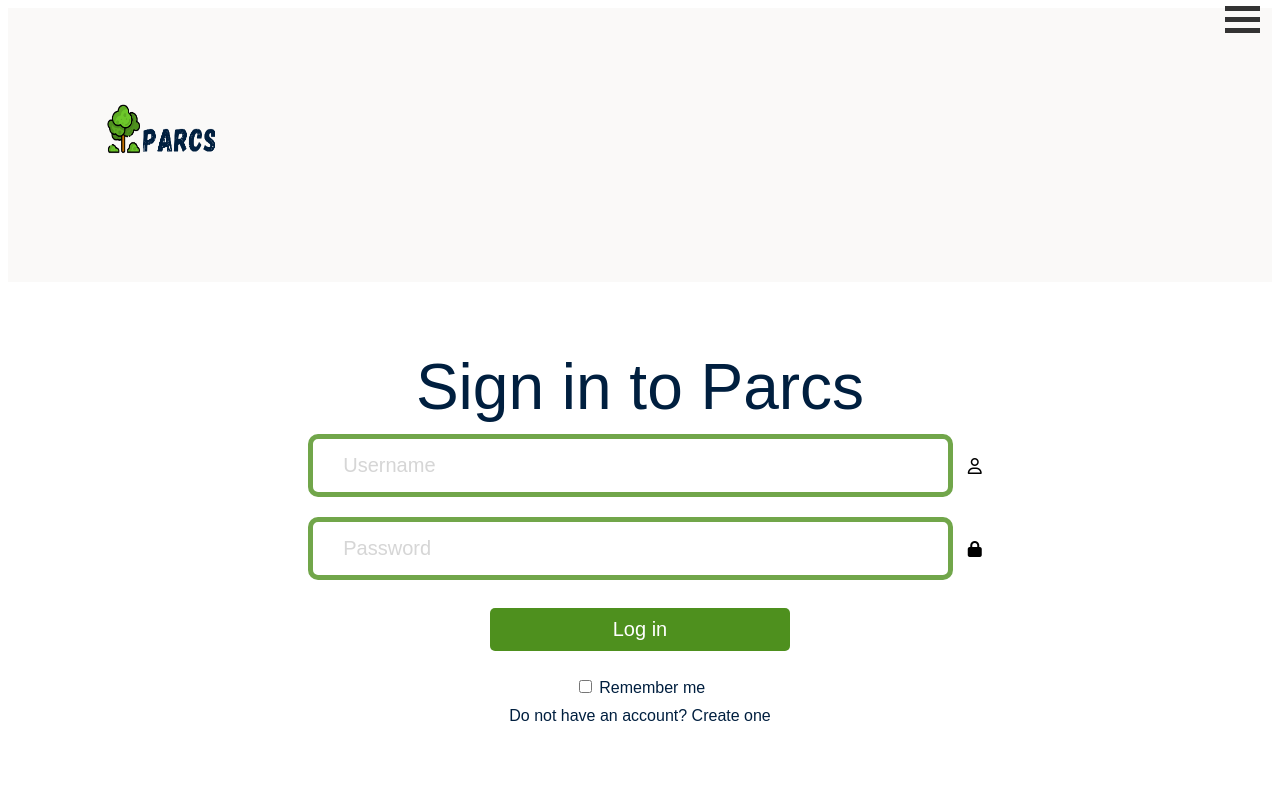
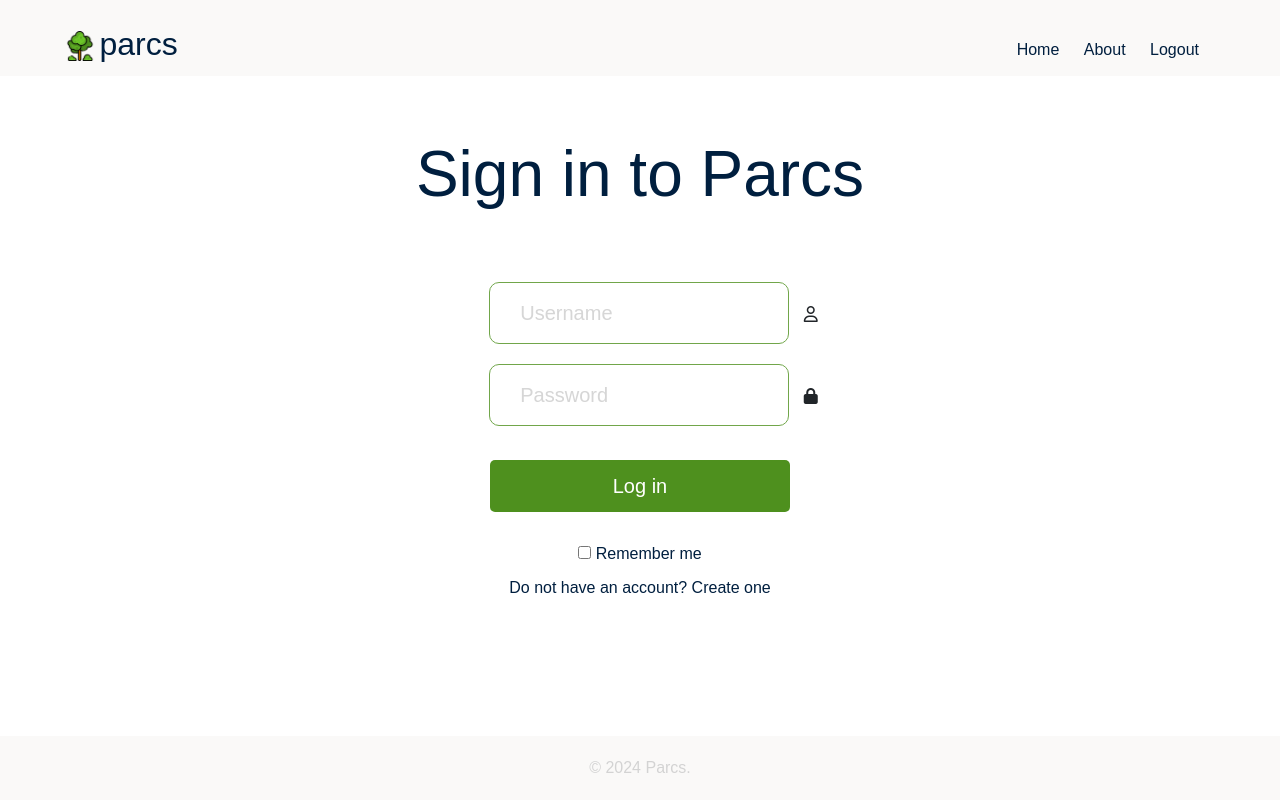
Before and after one commit to priscaolose/parcs-2, a plain HTML site: page loginpage2.html in a window 1280 px wide. Drawn offline with nearby package versions, Linux system fonts and the light colour scheme.

Commit message:
redesigned login

```diff
--- a/loginpage2.html
+++ b/loginpage2.html
@@ -3,37 +3,41 @@
 
 <head>
     <script src="https://kit.fontawesome.com/a3303f42a6.js" crossorigin="anonymous"></script>
-    <title>ParcsLoginPage</title>
+    <meta charset="UTF-8">
+    <meta name="viewport" content="width=device-width, initial-scale=1.0">
+    <title>Sign In To Parcs</title>
     <meta charset="UTF-8">
     <meta name="vxiewport" content="width=device-width, initial-scale=1.0">
+    <link rel="stylesheet" href="https://stackpath.bootstrapcdn.com/bootstrap/4.5.2/css/bootstrap.min.css">
     <link rel="stylesheet" href="style.css">
     <script src="loginpage.js"></script>
 </head>
 
 <body>
-    <!--<button class="openbtn" onclick="openNav()">&#9776;</button>-->
-    <div class="header">
-        <a href="index.html">
-            <img width="200" height="250" src="images/Parcs.png" alt="Parcs Logo" >
-        </a>
-        <div class="hamburger" onclick="toggleNavigation()">
-            <div class="bar"></div>
-            <div class="bar"></div>
-            <div class="bar"></div>
+    <div class="container-fluid">
+        <!-- Header section -->
+        <div class="row header">
+            <div class="col">
+                <div class="logo">
+                    <a href="index.html">
+                        <img src="images/ParcsLogo.png" alt="Parcs Logo" height="30px" width="30px" style="margin-bottom: 10px;">
+                        <span style="font-weight: 500;">parcs</span>
+                    </a>
+                </div>
+            </div>
+            <div class="col navbar-wrapper">
+                <nav class="navbar">
+                    <ul class="nav-menu">
+                        <li><a href="index.html">Home</a></li>
+                        <li><a href="About.html">About</a></li>
+                        <li><a href="index.html">Logout</a></li>
+                    </ul>
+                </nav>
+            </div>
         </div>
-    </div>
-
-      <div class="sidenav" id="mySidenav">
-        <a href="javascript:void(0)" class="closebtn" onclick="closeNav()">&times;</a>
-        <a href="ManageAccount.html">Manage Account</a>
-        <a href="LeaderBoard.html">Leaderboard</a>
-        <a href="LeaveReviews.html">Leave Reviews</a>
-        <a href="#">Logout</a>
-      </div>
-      <br>
-
     <center>
-        <div id = "page_heading">
+    <!--body-->
+        <div id = "page_heading" style="margin-bottom: 50px;">
             Sign in to Parcs
         </div>
 
@@ -58,7 +62,7 @@
         <p id="error-message" style="color: red;"></p>
     </form>
 
-    <div class = "under_text">
+    <div class = "under_text" style="margin-top: 20px;">
         <input type="checkbox" id="check">
         <span style='color: #001F3F;'>Remember me</span>
     </div>
@@ -69,6 +73,18 @@
         <a href = "RegisterPage.html"style="color: #001F3F;" > Create one</a>
     </span>
     </div>
+        <!-- Footer section -->
+        <div class="footer">
+            <div class="container">
+                <div class="row">
+                    <div class="col">
+                        <div class="footer-container">
+                            © 2024 Parcs.
+                        </div>
+                    </div>
+                </div>
+            </div>
+        </div>
 
 </center>
 
--- a/style.css
+++ b/style.css
@@ -214,12 +214,12 @@
 
 .input_field{
     padding: 15px 5px;
-    border: 5px solid #4E901E;
-    border-radius: 5px;
+    border: 1px solid #4E901E;
     font-size: 20px;
     border-radius: 10px;
     margin: 10px;
-    width: 600px;
+    margin-left: 27px;
+    width: 300px;
     opacity: 0.8;
 
 }
```
